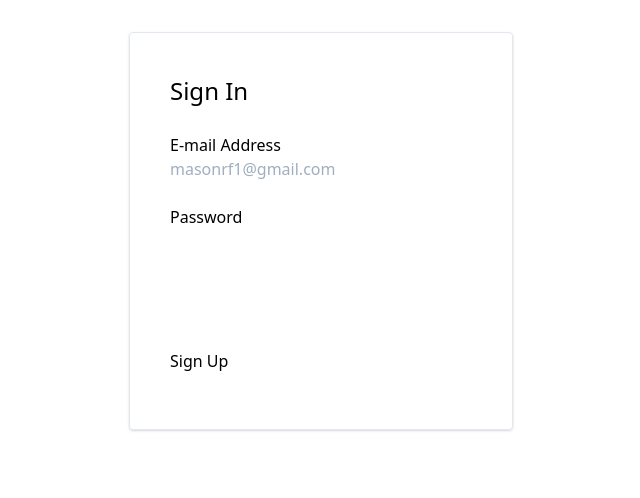
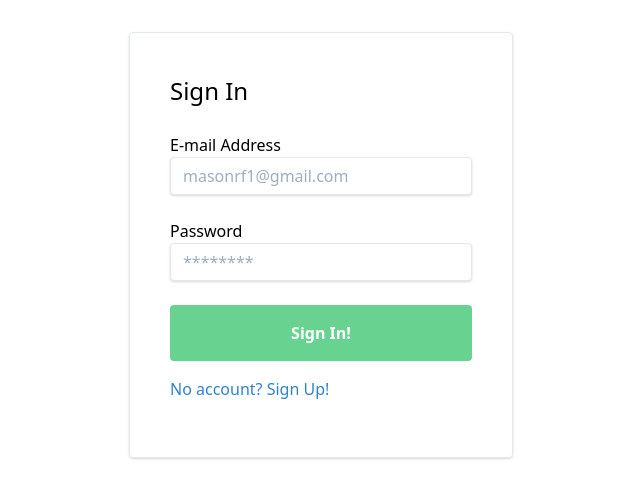
Before and after one commit to francepack/ChefNextDoor, a Vue app: page / in a window 1280 px wide. Shown: the top 498 px of the page, without its empty margins (319-959 px from the left). Built offline with nearby package versions, Linux system fonts and the light colour scheme.

Commit message:
Add base style to SignIn

```diff
--- a/src/components/Signin.vue
+++ b/src/components/Signin.vue
@@ -8,15 +8,15 @@
         </div>
         <div class="mb-6">
           <label for="email" class="label">E-mail Address</label>
-          <input type="email" v-model="email" class="input" id="email" placeholder="masonrf1@gmail.com">
+          <input type="email" v-model="email" class="input shadow appearance-none border rounded w-full py-2 px-3 text-gray-700 leading-tight focus:outline-none focus:shadow-outline" id="email" placeholder="masonrf1@gmail.com">
         </div>
         <div class="mb-6">
           <label for="password" class="label">Password</label>
-          <input type="password" v-model="password" class="input" id="password">
+          <input type="password" v-model="password" class="input shadow appearance-none border rounded w-full py-2 px-3 text-gray-700 leading-tight focus:outline-none focus:shadow-outline" id="password" placeholder="********">
         </div>
-        <button type="submit" class="font-sans font-bold px-4 rounded cursor-pointer no-underline bg-green hover:bg-green-dark block w-full py-4 text-white items-center justify-center">Sign In!</button>
+        <button type="submit" class="font-sans font-bold px-4 rounded cursor-pointer no-underline bg-green-400 hover:bg-green-500 block w-full py-4 text-white items-center justify-center">Sign In!</button>
         <div class="my-4">
-          <router-link to="/signup" class="link">Sign Up</router-link>
+          <router-link to="/signup" class="link text-blue-600 cursor-pointer no-underline hover:text-blue-700">No account? Sign Up!</router-link>
         </div>
       </form>
     </div>
```
